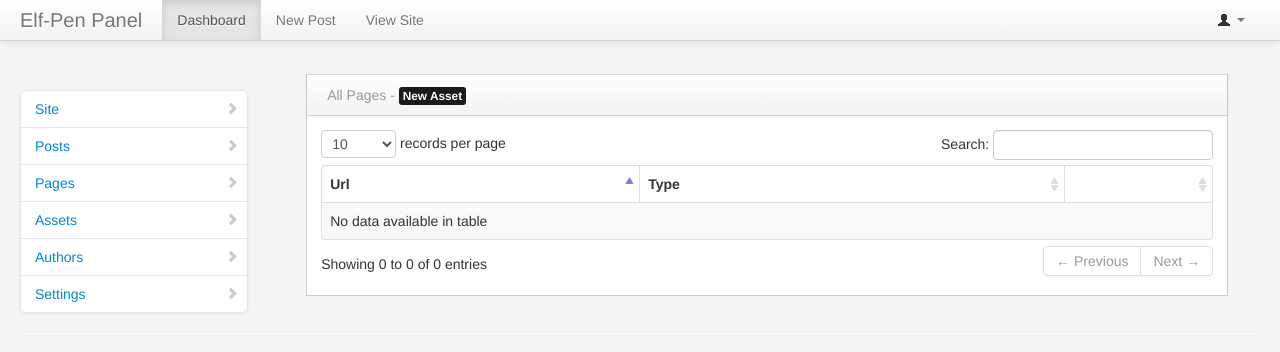
After one commit to abazad/Elfpen, a PHP site: template app/views/assets.twig in a window 1280 px wide. The commit adds this page. Shown: the top 352 px of the page. Run offline with PHP 8.4, Linux system fonts and the light colour scheme; the template is opened without the code that fills it, so the values that code supplies are empty; some libraries are stand-ins or nearby versions.

Commit message:
add assets list

```diff
--- /dev/null
+++ b/app/views/assets.twig
@@ -0,0 +1,41 @@
+{% extends "layouts/application.tpl.twig" %}
+
+{% block content %}
+
+<div class="row-fluid">
+  <!-- block -->
+  <div class="block">
+    <div class="navbar navbar-inner block-header">
+      <div class="muted pull-left">All Pages - <a class="label label-inverse" href="/admin/assets/new">New Asset</a></div>
+    </div>
+    <div class="block-content collapse in">
+      <div class="span12">
+        <table cellpadding="0" cellspacing="0" border="0" class="table table-striped table-bordered" id="example">
+          <thead>
+            <tr>
+              <th>Url</th>
+              <th>Type</th>
+              <th></th>
+            </tr>
+          </thead>
+          <tbody>
+            {% for asset in app.assets %}
+            <tr class="odd gradeX">
+              <td><a href="#"><a href="#">{{ asset.url }}</a></a></td>
+              <td><a href="#"><a href="#">{{ asset.ext }}</a></a></td>
+              <td>
+              {% if asset.ext in app.ext_editable  %}
+                <a href="/admin/asset/{{ asset.url }}/edit" class="label label-info">edit</a>
+              {% endif %}
+                <a href="/admin/asset/{{ asset.url }}/delete" class="label label-important">delete</a>
+              </td>
+            </tr>
+            {% endfor %}
+          </tbody>
+        </table>
+      </div>
+    </div>
+  </div>
+  <!-- /block -->
+</div>
+{% endblock %}
--- a/app/views/layouts/sidebar.tpl.twig
+++ b/app/views/layouts/sidebar.tpl.twig
@@ -1,10 +1,16 @@
 <div class="span3" id="sidebar">
   <ul class="nav nav-list bs-docs-sidenav nav-collapse collapse">
+    <li>
+      <a href="/admin/site"><i class="icon-chevron-right"></i> Site</a>
+    </li>
     <li>
       <a href="/admin/posts"><i class="icon-chevron-right"></i> Posts</a>
     </li>
     <li>
       <a href="/admin/pages"><i class="icon-chevron-right"></i> Pages</a>
+    </li>
+    <li>
+      <a href="/admin/assets"><i class="icon-chevron-right"></i> Assets</a>
     </li>
     <li>
       <a href="/admin/authors"><i class="icon-chevron-right"></i> Authors</a>
--- a/public/index.php
+++ b/public/index.php
@@ -1,6 +1,6 @@
 <?php
 
 error_reporting(E_ALL);
-ini_set('display_errors', 1);
+//ini_set('display_errors', 1);
 
 include '../app/bootstrap.php';
```
Also changed, not shown: app/bootstrap.php (+43 -0 lines).
